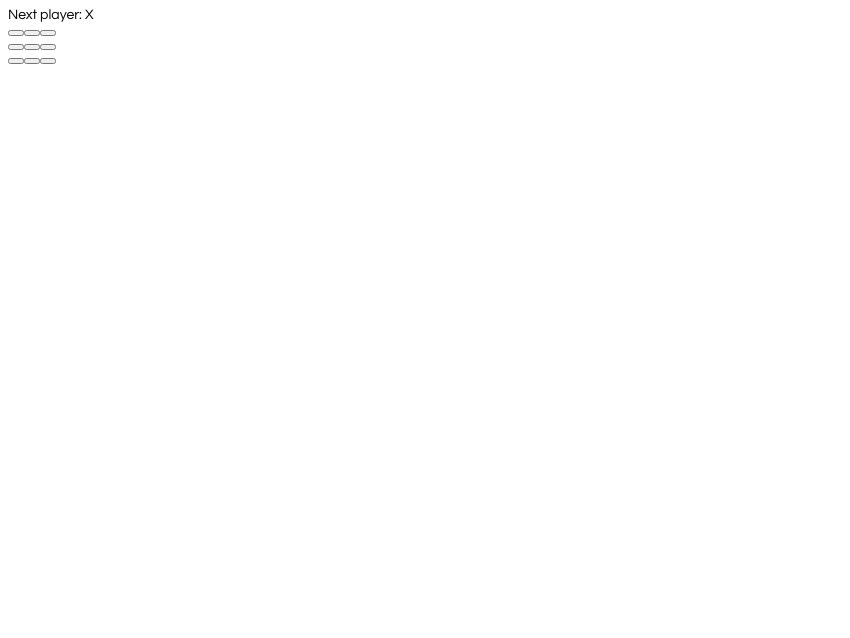
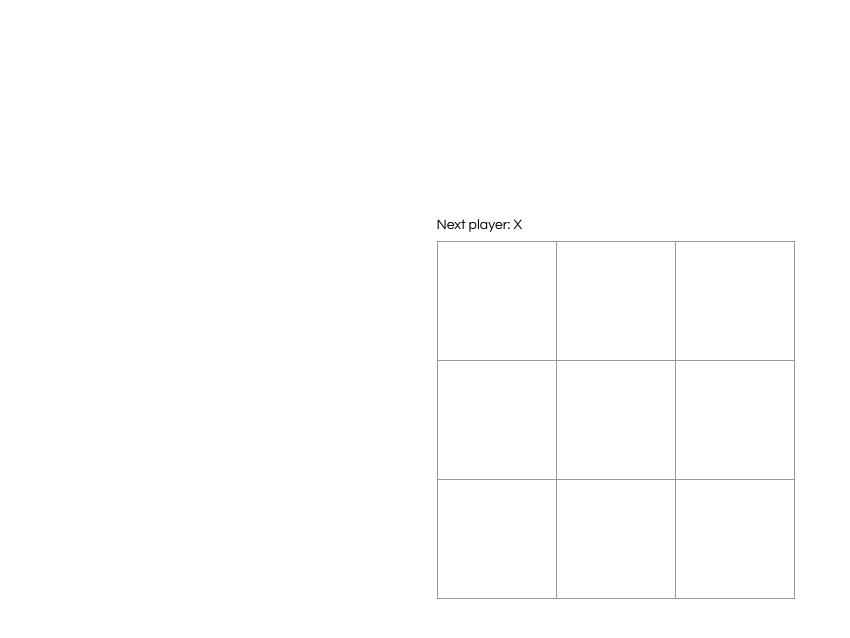
Before and after one commit to jordanmor/tic-tac-toe-react, a React app: page / in a window 1280 px wide. Shown: the whole page, without its empty margins (0-850 px from the left). Built offline with nearby package versions, Linux system fonts and the light colour scheme.

Commit message:
Update index.css / Style game components

```diff
--- a/src/index.css
+++ b/src/index.css
@@ -8,3 +8,56 @@ body,
 body {
   font: 14px "Century Gothic", Futura, sans-serif;
 }
+
+ol, ul {
+  padding-left: 30px;
+}
+
+.board-row:after {
+  clear: both;
+  content: "";
+  display: table;
+}
+
+.status {
+  margin-bottom: 10px;
+}
+
+.square {
+  background: #fff;
+  border: 1px solid #999;
+  float: left;
+  font-size: 24px;
+  font-weight: bold;
+  line-height: 34px;
+  margin-right: -1px;
+  margin-top: -1px;
+  padding: 0;
+  text-align: center;
+  height: 5em;
+  width: 5em;
+}
+
+.square:focus {
+  outline: none;
+}
+
+.kbd-navigation .square:focus {
+  background: #ddd;
+}
+
+.game {
+  display: flex;
+  flex-direction: row;
+}
+
+.game-space {
+  display: flex;
+  flex-direction: row;
+  margin: auto;
+}
+
+.game-info {
+  margin-left: 20px;
+  /*border: 1px solid #999;*/
+}
```
